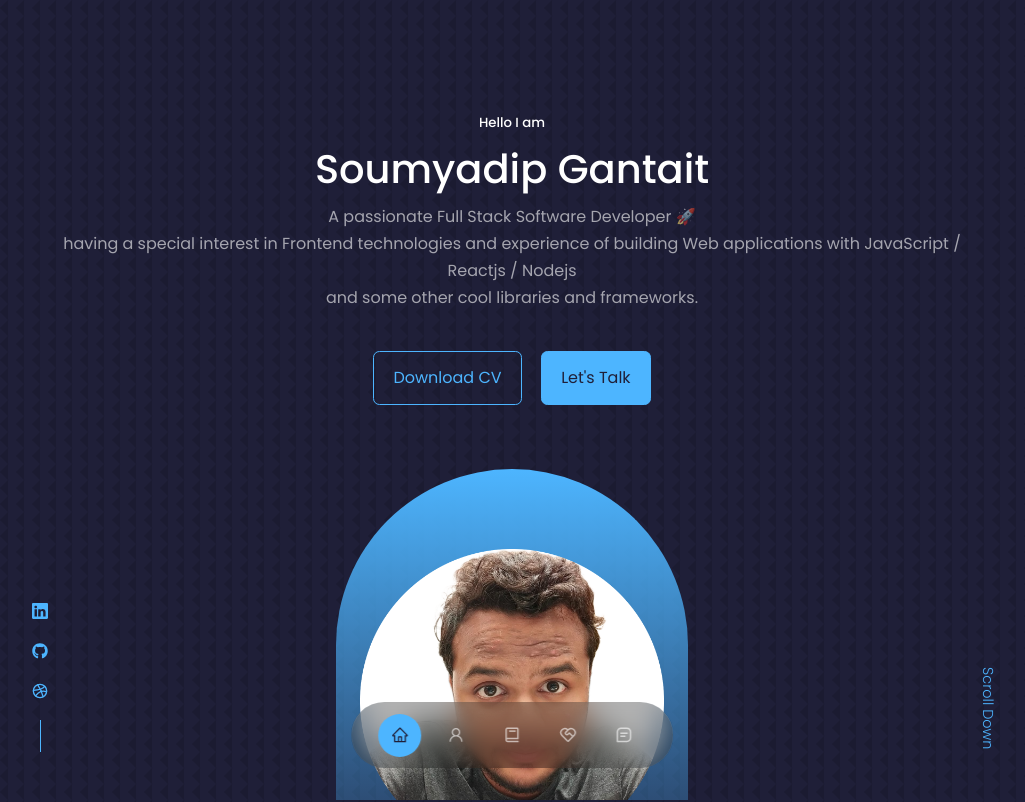
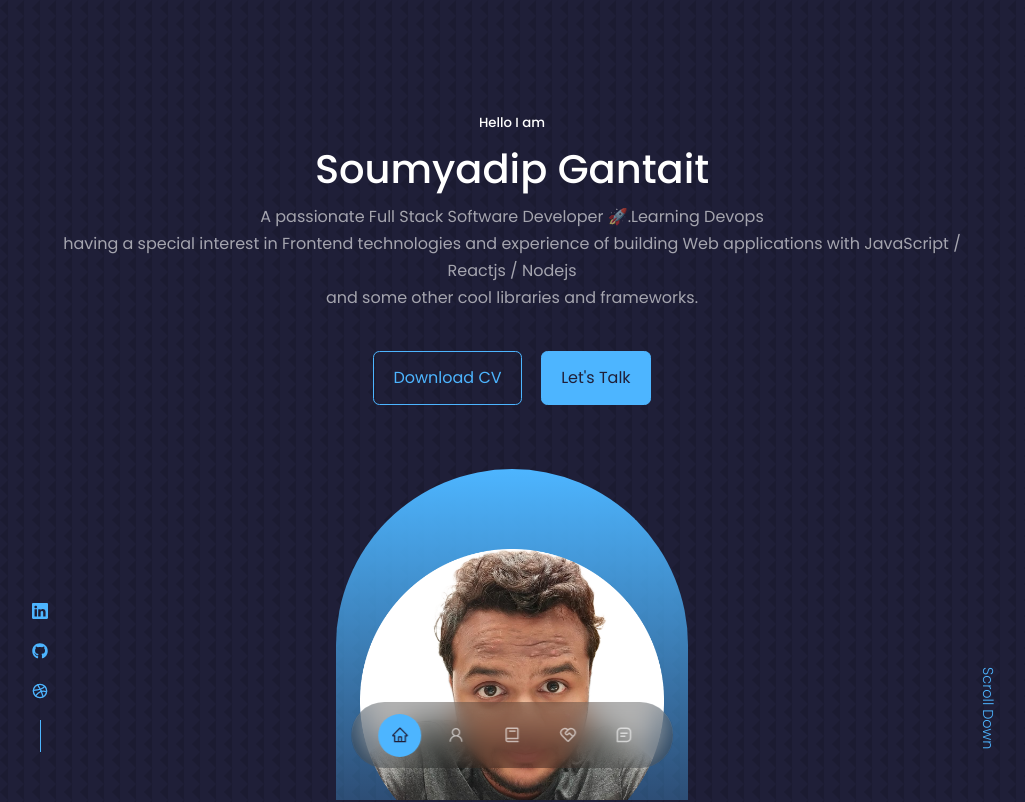
Before and after one commit to Soumya-9641/portfolio, a React (Create React App) app: page / in a window 1280 px wide. Shown: the top 802 px of the page, without its empty margins (128-1153 px from the left). Built offline with nearby package versions, Linux system fonts and the light colour scheme.

Commit message:
commit for check cd in netlify

```diff
--- a/src/components/header/Header.jsx
+++ b/src/components/header/Header.jsx
@@ -10,7 +10,7 @@ class Header extends Component {
         <div className="container header__container">
           <h5>Hello I am</h5>
           <h1>Soumyadip Gantait</h1>
-          <div className="text-light">A passionate Full Stack Software Developer 🚀
+          <div className="text-light">A passionate Full Stack Software Developer 🚀.Learning Devops
           <br/>
            having a special interest in Frontend technologies and experience of building Web applications with JavaScript / Reactjs / Nodejs
            <br/>
```
